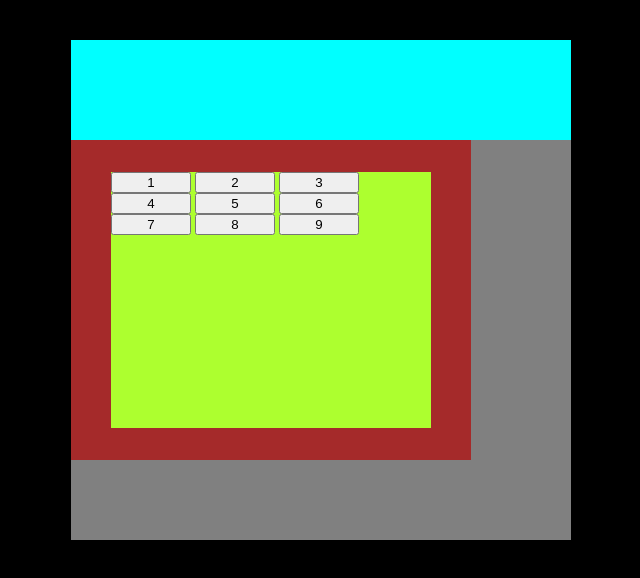
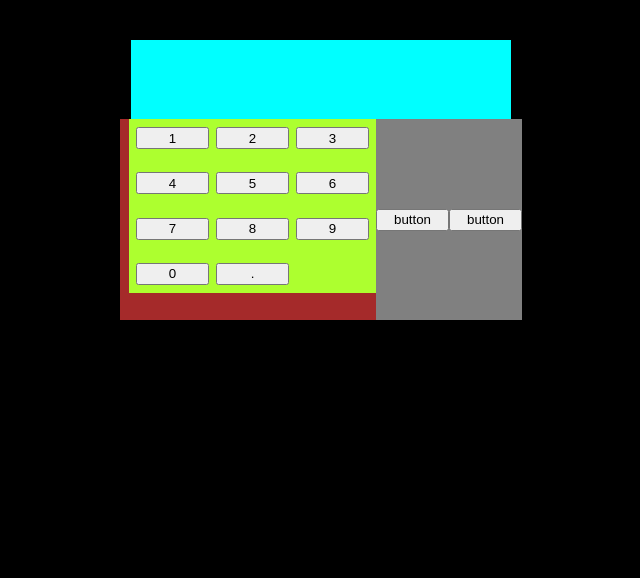
Before and after one commit to INCONSOLATA00/calculator, a plain HTML site: page index.html in a window 1280 px wide. Shown: the whole page, without its empty margins (327-967 px from the left). Drawn offline with Linux system fonts and the light colour scheme.

Commit message:
updated style properties

```diff
--- a/css/styles.css
+++ b/css/styles.css
@@ -11,8 +11,8 @@ background-color: black;
 .wrapper {
 display: flex;
 
-width: 500px;
-height: 500px;
+width: 380px;
+height: 280px;
 background-color: cyan;
 
 justify-content: center;
@@ -20,27 +20,46 @@ align-items: end;
 }
 
 .wrapper > div {
+display: flex;
+align-items: center;
+
 width: 500px;
-height: 80%;
+height: 201px;
 background-color: gray;
+}
+
+.wrapper > div > button {
+width: 73px;
+height: 22px;
 }
 
 .wrapper > div > div {
 display: flex;
-justify-content: center;
-align-items: center;
-width: 80%;
-height: 80%;
+
+
+justify-content: end;
+width: 256px;
+height: 100%;
 background-color: brown;
 }
 
 #numpad {
-width: 80%;
-height: 80%;
-background-color: greenyellow
+display: flex;
+flex-wrap: wrap;
+justify-content: center;
+align-items: center;
+gap: 7px;
+
+background-color: greenyellow;
+height: 174px;
+width: 247px;
 }
 
 #numpad > button {
+width: 73px; /* 80 */
+height: 22px;
+}
 
-width: 80px;
+#numpad > button:nth-child(12) {
+visibility: hidden;
 }
--- a/index.html
+++ b/index.html
@@ -9,9 +9,9 @@
 
 <body>
 
-<div class ="wrapper"> <!-- screen -->
+<main class ="wrapper"> <!-- screen -->
 
-<div> <!-- second container for buttons, allows for screen -->
+<div> <!-- second container for buttons, allows for screen - includes operators / functions  -->
 <div>
 
 <section id="numpad">
@@ -26,12 +26,18 @@
 <button>7</button>
 <button>8</button>
 <button>9</button>
+
+<button>0</button>
+<button>.</button>
+<button></button> <!-- hidden -->
 </section>
 
 </div> <!-- main operand buttons -->
+<button>button</button>
+<button>button</button>
 </div> <!-- second container for buttons, allows for screen -->
 
-</div>
+</main>
 
 </body>
 
```
